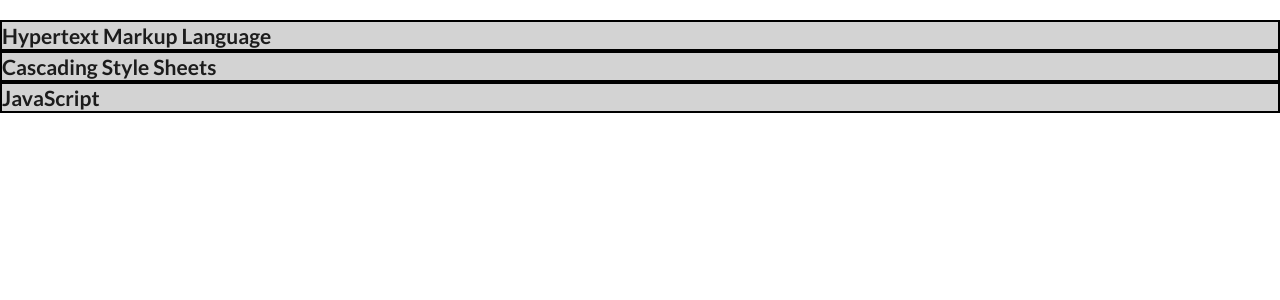
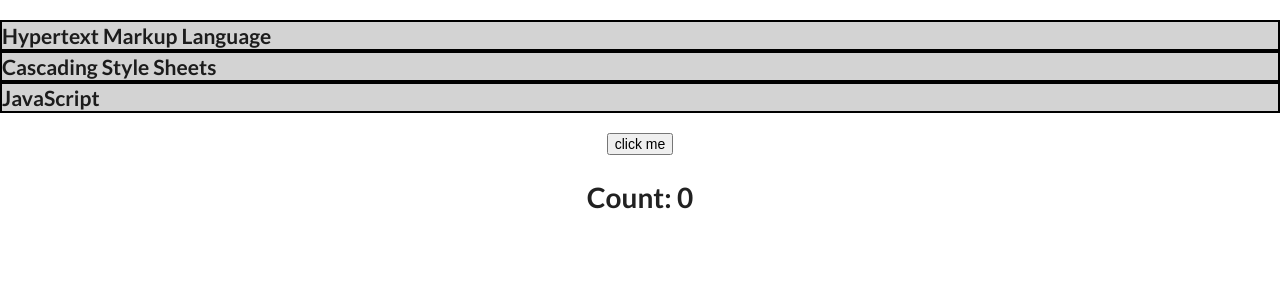
Before and after one commit to AndyPark20/React-Practice, a React (Create React App) app in the folder widgets/: page / in a window 1280 px wide. Shown: the top 300 px of the page. Built offline with nearby package versions, Linux system fonts and the light colour scheme.

Commit message:
completed counter using hooks

```diff
--- a/widgets/public/styles.css
+++ b/widgets/public/styles.css
@@ -40,3 +40,7 @@ h3{
 .hidden{
   display:none;
 }
+
+.btn{
+  text-align:center;
+}
--- a/widgets/src/components/accordion.jsx
+++ b/widgets/src/components/accordion.jsx
@@ -2,24 +2,28 @@ import { useState } from 'react';
 
 
 const Accordion = ({ topics }) => {
-const [valueShow,setShow] = useState("")
+  const [valueShow, setShow] = useState("")
+  const [textShow, setText] = useState(false)
+  const [countShow, setCount] = useState(0)
 
-
-  const hide =(values) => {
-    if(valueShow === values) {
+  const hide = (values) => {
+    if (valueShow === values && !textShow) {
       return "";
-    }else {
+    } else {
       return "hidden";
     }
   }
 
-
-  const valueSet =(values) =>{
+  const valueSet = (values) => {
     setShow(values)
+    if (!textShow) {
+      setText(true)
+    } else {
+      setText(false)
+    }
   }
 
   const rendering = () => {
-
     const loop = topics.map((values, index) => {
       return (
         <div className="column" key={values.id}>
@@ -31,9 +35,28 @@ const [valueShow,setShow] = useState("")
     return loop;
   }
 
+  const counting = () => {
+    let number = countShow;
+    number++;
+    setCount(number)
+    console.log('number',number)
+
+  }
+
+  const letsCount = () => {
+    return (
+      <div className="btn">
+        <button onClick={() => counting()}>click me</button>
+        <h1>{`Count: ${countShow}`}</h1>
+      </div>
+    )
+  }
+
   return (
     <div>
       {rendering()}
+      <br />
+      {letsCount()}
     </div>
   )
 }
```
